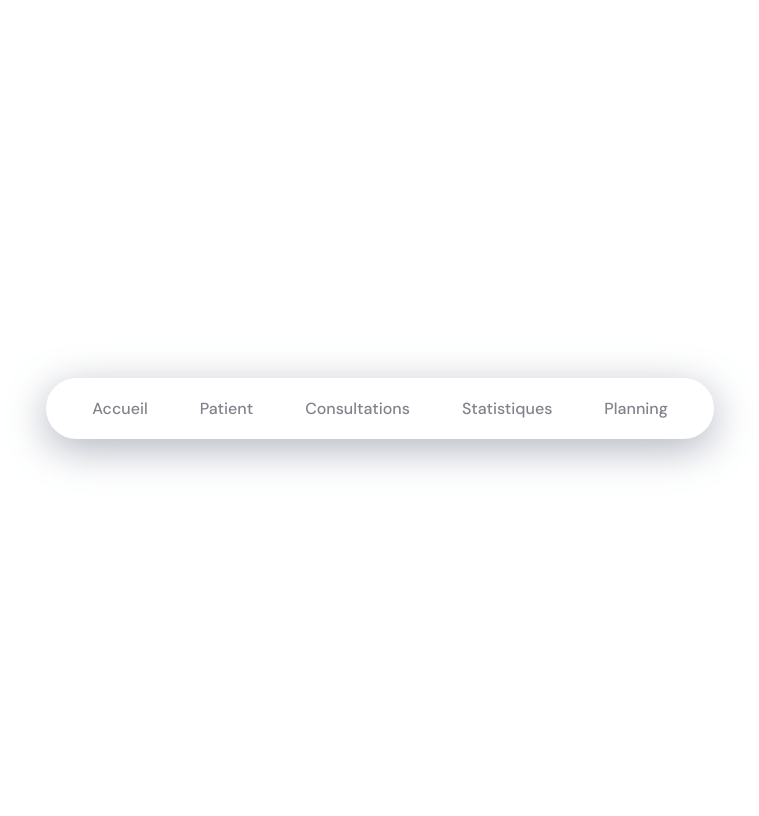
After one commit to maelgoujon/Cabinet-Medical-PHP, a PHP site: page / in a window 1280 px wide. The commit adds this page. Shown: the whole page, without its empty margins (268-1027 px from the left). Run offline with PHP 8.4, Linux system fonts and the light colour scheme.

Commit message:
ça marche toujours pas mais c'est la

```diff
--- /dev/null
+++ b/consultations.php
@@ -0,0 +1,3 @@
+<?php
+    echo "Ici mettre les consultations"
+?>
--- /dev/null
+++ b/css.css
@@ -0,0 +1,86 @@
+@import url("https://fonts.googleapis.com/css?family=DM+Sans:500,700&display=swap");
+
+* {
+  box-sizing: border-box;
+}
+
+body {
+  text-align: center;
+  display: flex;
+  height: 100vh;
+  width: 100%;
+  justify-content: center;
+  align-items: center;
+  padding: 0 20px;
+}
+
+.nav {
+  display: inline-flex;
+  position: relative;
+  overflow: hidden;
+  max-width: 100%;
+  background-color: #fff;
+  padding: 0 20px;
+  border-radius: 40px;
+  box-shadow: 0 10px 40px rgba(159, 162, 177, 0.8);
+}
+
+.nav-item {
+  color: #83818c;
+  padding: 20px;
+  text-decoration: none;
+  transition: 0.3s;
+  margin: 0 6px;
+  z-index: 1;
+  font-family: "DM Sans", sans-serif;
+  font-weight: 500;
+  position: relative;
+}
+
+.nav-item:before {
+  content: "";
+  position: absolute;
+  bottom: -6px;
+  left: 0;
+  width: 100%;
+  height: 5px;
+  border-radius: 8px 8px 0 0;
+  opacity: 0;
+  transition: 0.3s;
+}
+
+.nav-item.is-active:before {
+  background-color: orange; /* couleur spéciale pour Accueil */
+}
+
+.nav-item.is-active:hover:before {
+  opacity: 0; /* désactiver la barre lorsque le lien actif est survolé */
+}
+
+.nav-item:not(.is-active):hover:before,
+.nav-item:first-child:hover:before {
+  opacity: 1;
+  bottom: 0;
+}
+
+.nav-item:nth-child(2):before {
+  background-color: green; /* couleur spéciale pour A propos */
+}
+
+.nav-item:nth-child(3):before {
+  background-color: blue; /* couleur spéciale pour Liste */
+}
+
+.nav-item:nth-child(4):before {
+  background-color: red; /* couleur spéciale pour Blog */
+}
+
+.nav-item:nth-child(5):before {
+  background-color: rebeccapurple; /* couleur spéciale pour Contact */
+}
+
+@media (max-width: 580px) {
+  .nav {
+    overflow: auto;
+  }
+}
--- /dev/null
+++ b/index.html
@@ -0,0 +1,29 @@
+<!DOCTYPE html>
+<html lang="fr">
+  <head>
+    <meta charset="UTF-8" />
+    <link href="css.css" rel="stylesheet" />
+    <meta name="viewport" content="width=device-width, initial-scale=1.0" />
+    <title>Tools bar</title>
+  </head>
+  <body>
+    <nav class="nav">
+      <a href="index.html" class="nav-item is-active" active-color="orange"
+        >Accueil</a
+      >
+      <a href="ajoutcontact.php" class="nav-item" active-color="green"
+        >Patient</a
+      >
+      <a href="consultations.php" class="nav-item" active-color="blue"
+        >Consultations</a
+      >
+      <a href="statistiques.php" class="nav-item" active-color="red"
+        >Statistiques</a
+      >
+      <a href="planning.php" class="nav-item" active-color="rebeccapurple"
+        >Planning</a
+      >
+      <span class="nav-indicator"></span>
+    </nav>
+  </body>
+</html>
--- /dev/null
+++ b/statistiques.php
@@ -0,0 +1,3 @@
+<?php
+    echo "Ici mettre les statistiques"
+?>
```
Also changed, not shown: modification.php (+96 -82 lines), modifiercontact.php (+9 -6 lines), planning.php (added, +29 -0 lines).
